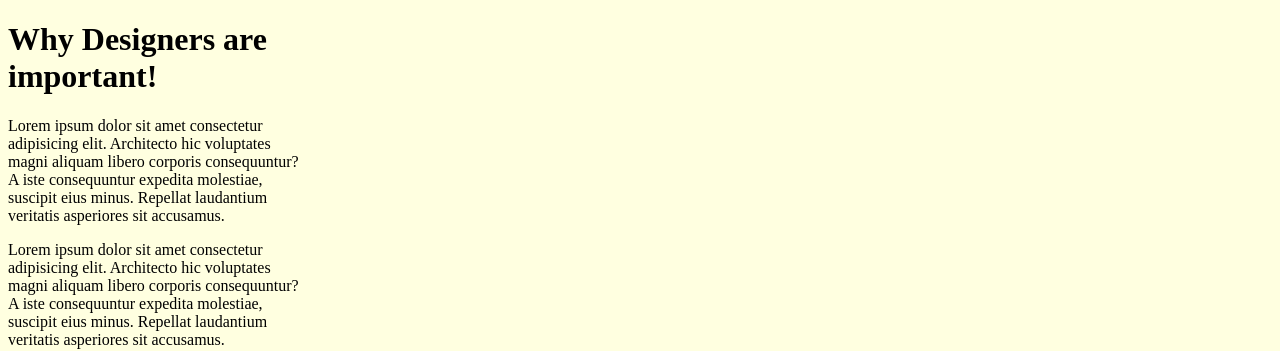
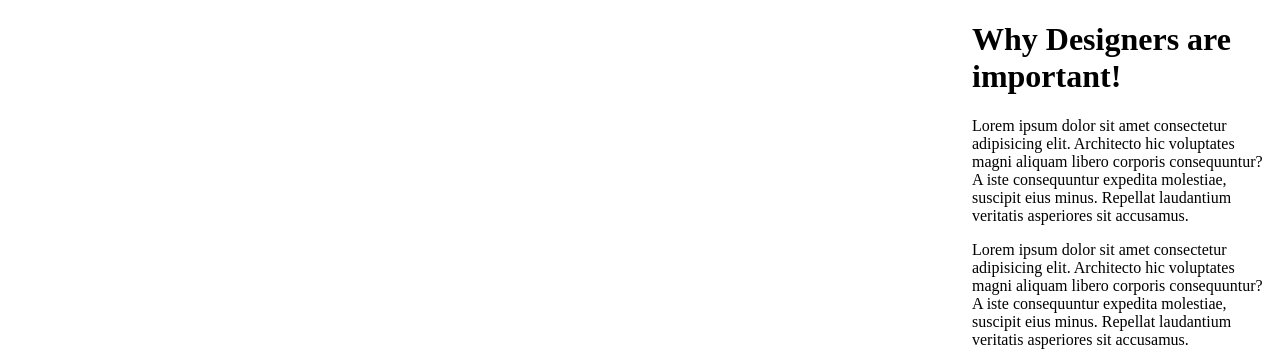
Before and after one commit to casyabels/homework, a plain HTML site: page index.html in a window 1280 px wide. Shown: the top 351 px of the page. Drawn offline with Linux system fonts and the light colour scheme.

Commit message:
margin left

```diff
--- a/index.html
+++ b/index.html
@@ -10,7 +10,7 @@
 </head>
 
 <body>
-	<div class="mainsquare">
+	<div class="mainsquare center">
 		<h1>Why Designers are important!</h1>
 		<p>Lorem ipsum dolor sit amet consectetur adipisicing elit. Architecto hic voluptates magni aliquam libero corporis
 			consequuntur? A iste consequuntur expedita molestiae, suscipit eius minus. Repellat laudantium veritatis
--- a/stylesheet.css
+++ b/stylesheet.css
@@ -1,8 +1,10 @@
-body {background-color: lightyellow;}
+.center{
+  margin-left: auto;
+
+}
+
 .mainsquare{
   width: 300px;
   height: 100px;
-  border-top: 10px skyblue;
-  border-bottom: 30px;
 
 }
```
